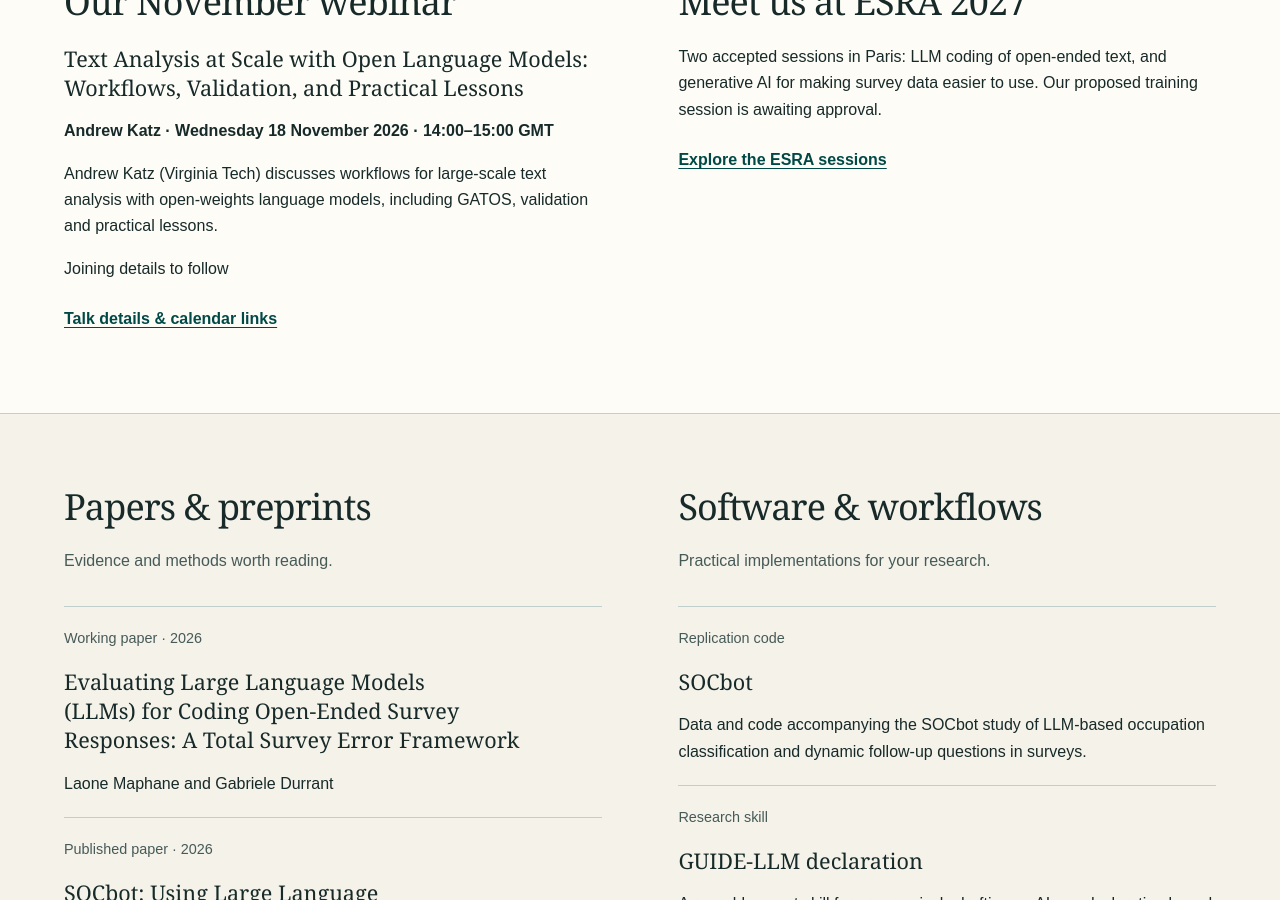
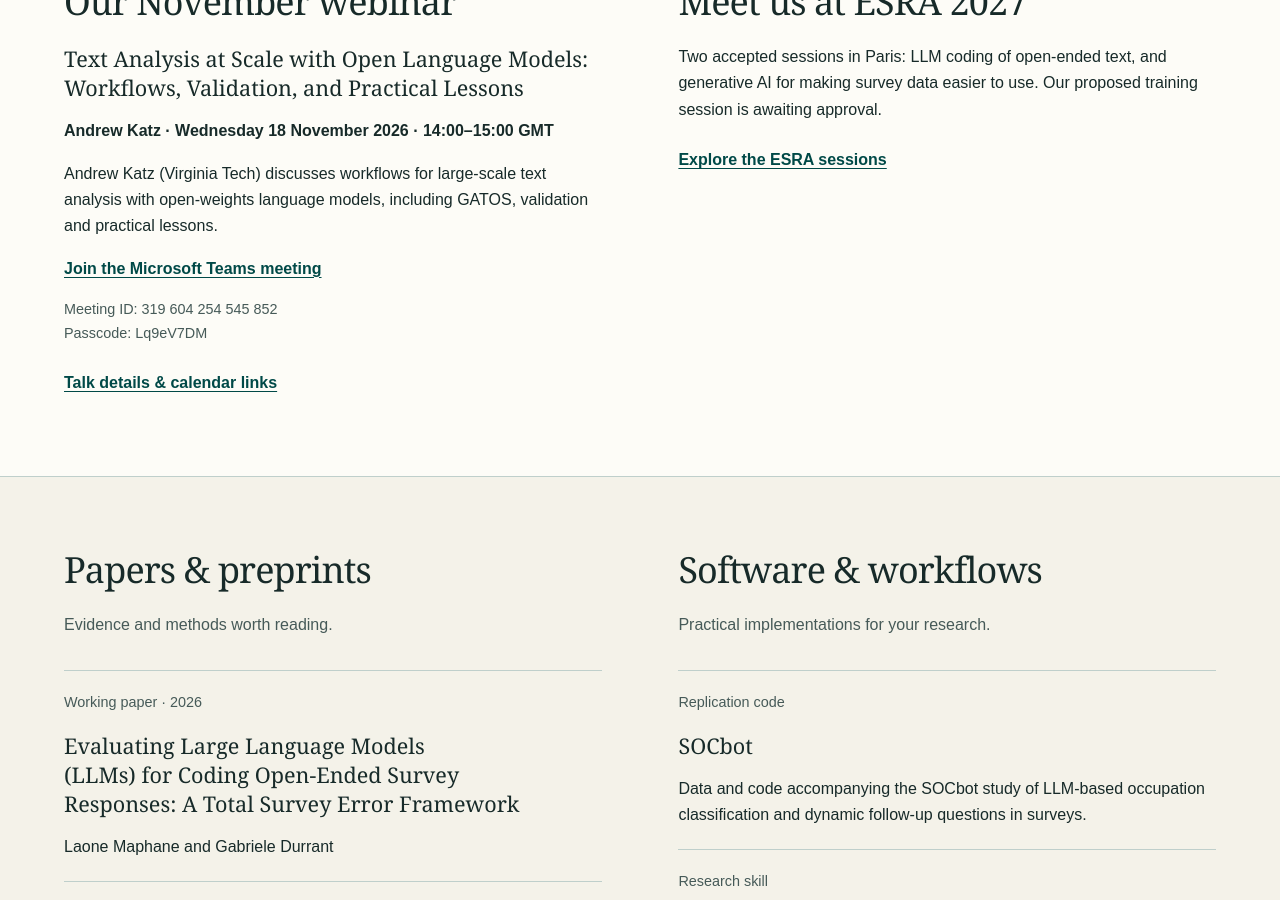
Before and after one commit to esra-ai-sig/esra-ai-sig.github.io, a Jekyll site: the page built from index.html, in a window 1280 px wide and 900 px high, scrolled down 861 px. Built offline with Jekyll 4.4.1, drawn with Linux system fonts in a browser that asks for light colours.

Commit message:
Add Teams joining details to webinar and calendar invitations

```diff
--- a/_data/events.yml
+++ b/_data/events.yml
@@ -25,9 +25,12 @@
   location: "Online"
   link: "/webinars/2026-11-18-andrew-katz/"
   note: "Andrew Katz (Virginia Tech) discusses workflows for large-scale text analysis with open-weights language models, including GATOS, validation and practical lessons."
-  joining: "Joining details to follow"
+  joining: "Join the Microsoft Teams meeting"
+  join_url: "https://teams.microsoft.com/meet/319604254545852?p=bPxT8BWRshTpJ4aIVD"
+  meeting_id: "319 604 254 545 852"
+  passcode: "Lq9eV7DM"
   calendar: "/assets/calendar/andrew-katz-2026-11-18.ics"
-  google_calendar: "https://calendar.google.com/calendar/render?action=TEMPLATE&text=Text+Analysis+at+Scale+with+Open+Language+Models%3A+Workflows%2C+Validation%2C+and+Practical+Lessons&dates=20261118T140000Z%2F20261118T150000Z&ctz=Europe%2FLondon&details=Joint+NCRM%2FESRA+AI-SIG+webinar+with+Andrew+Katz.+Joining+details+to+follow.%0Ahttps%3A%2F%2Fesra-ai-sig.github.io%2Fwebinars%2F2026-11-18-andrew-katz%2F&location=Online+%E2%80%94+joining+details+to+follow"
+  google_calendar: "https://calendar.google.com/calendar/render?action=TEMPLATE&text=Text+Analysis+at+Scale+with+Open+Language+Models%3A+Workflows%2C+Validation%2C+and+Practical+Lessons&dates=20261118T140000Z%2F20261118T150000Z&ctz=Europe%2FLondon&details=Joint+NCRM%2FESRA+AI-SIG+webinar+with+Andrew+Katz+%28Virginia+Tech%29.%0A%0AJoin+Microsoft+Teams%3A+https%3A%2F%2Fteams.microsoft.com%2Fmeet%2F319604254545852%3Fp%3DbPxT8BWRshTpJ4aIVD%0AMeeting+ID%3A+319+604+254+545+852%0APasscode%3A+Lq9eV7DM%0A%0ATalk+details%3A+https%3A%2F%2Fesra-ai-sig.github.io%2Fwebinars%2F2026-11-18-andrew-katz%2F&location=https%3A%2F%2Fteams.microsoft.com%2Fmeet%2F319604254545852%3Fp%3DbPxT8BWRshTpJ4aIVD"
   abstract: "Large language models can seemingly now code and theme thousands of open-ended texts, but the harder questions are practical: how do we as researchers design workflows that hold up, and how do we know whether outputs of such workflows can be trusted? This talk draws on years of building such processes with open-weights language models running on local hardware, applied to text data ranging from interviews, student evaluations of teaching, social media posts, job advertisements, and university AI policies. I will introduce processes such as GATOS, a workflow for emulating aspects of inductive thematic analysis, and describe the logic behind algorithmic design decisions at a high level: breaking a large corpus into steps a model can handle, deciding what goes into each context window, and keeping every code linked to the passages it came from. I will then focus on analogs of validation and how researchers might think about such strategies in their own work."
   bio: "Andrew Katz is an Associate Professor of Engineering Education and Assistant Department Head for Graduate Programs at Virginia Tech, where he directs the Improving Decisions in Engineering, Education, Agents, and Systems (IDEEAS) Lab. His research asks how people understand sociotechnical systems such as AI and how that understanding shapes their decisions. For his research, he also develops and validates methods for large-scale text analysis with open language models, including GATOS, a thematic analysis-like workflow released as the open-source Python package pygatos, and information-theoretic measures of saturation built from language model surprisal. Since 2019 his work has been supported by more than $2.5 million in external funding, including an NSF CAREER award, and has produced more than 80 publications. He holds a Ph.D. in Engineering Education from Purdue University."
   affiliation: "sig"
--- a/_includes/event.html
+++ b/_includes/event.html
@@ -10,7 +10,7 @@
     {% if ev.speaker %}<p class="i-meta">With {{ ev.speaker | escape }}</p>{% endif %}
     {% if ev.organiser %}<p class="i-meta">{% if ev.kind == 'symposium' %}Coordinators{% else %}Organised by{% endif %}: {{ ev.organiser | escape }}</p>{% endif %}
     <p>{{ ev.note | escape }}</p>
-    {% if ev.joining %}<p><strong>{{ ev.joining | escape }}</strong></p>{% endif %}
+    {% if ev.joining %}{% include webinar-joining.html event=ev %}{% endif %}
     {% if ev.link %}<a class="text-link" href="{{ event_link | escape }}">{% if ev.kind == 'course' and state != 'Past' %}Course details and booking{% elsif ev.kind == 'symposium' %}Read the session call{% elsif state == 'Past' %}Event information{% else %}Event details{% endif %}<span class="sr-only">: {{ ev.title | escape }}</span></a>{% endif %}
     {% if ev.calendar %}{% include webinar-calendar.html event=ev %}{% endif %}
   </div>
--- /dev/null
+++ b/_includes/webinar-joining.html
@@ -0,0 +1,2 @@
+<p><strong>{% if include.event.join_url %}<a href="{{ include.event.join_url | escape }}">{{ include.event.joining | escape }}</a>{% else %}{{ include.event.joining | escape }}{% endif %}</strong></p>
+{% if include.event.meeting_id %}<p class="i-meta">Meeting ID: {{ include.event.meeting_id | escape }}<br>Passcode: {{ include.event.passcode | escape }}</p>{% endif %}
--- a/index.html
+++ b/index.html
@@ -26,7 +26,7 @@ title: Home
 </div></section>
 <section class="section"><div class="wrap feature-grid">
   {% assign webinar = site.data.events | where: 'id', 'thematic-analysis-2026' | first %}
-  <div><h2>Our November webinar</h2><h3><a href="{{ webinar.link | relative_url }}">{{ webinar.title | escape }}</a></h3><p><strong>Andrew Katz · Wednesday 18 November 2026 · 14:00–15:00 GMT</strong></p><p>{{ webinar.note | escape }}</p><p>{{ webinar.joining | escape }}</p><a class="text-link" href="{{ webinar.link | relative_url }}">Talk details & calendar links</a></div>
+  <div><h2>Our November webinar</h2><h3><a href="{{ webinar.link | relative_url }}">{{ webinar.title | escape }}</a></h3><p><strong>Andrew Katz · Wednesday 18 November 2026 · 14:00–15:00 GMT</strong></p><p>{{ webinar.note | escape }}</p>{% include webinar-joining.html event=webinar %}<a class="text-link" href="{{ webinar.link | relative_url }}">Talk details & calendar links</a></div>
   <div><h2>Meet us at ESRA 2027</h2><p>Two accepted sessions in Paris: LLM coding of open-ended text, and generative AI for making survey data easier to use. Our proposed training session is awaiting approval.</p><a class="text-link" href="{{ '/activities/#sig' | relative_url }}">Explore the ESRA sessions</a></div>
 </div></section>
 <section class="section surface"><div class="wrap feature-grid">
--- a/webinars/2026-11-18-andrew-katz/index.html
+++ b/webinars/2026-11-18-andrew-katz/index.html
@@ -11,7 +11,7 @@ description: Andrew Katz presents open language model workflows, validation and
   <h1>{{ webinar.title | escape }}</h1>
   <p class="lede">{{ webinar.speaker | escape }}</p>
   <p><time datetime="2026-11-18T14:00:00Z">Wednesday 18 November 2026</time> · {{ webinar.time | escape }} · Online</p>
-  <p><strong>{{ webinar.joining | escape }}</strong></p>
+  {% include webinar-joining.html event=webinar %}
   {% include webinar-calendar.html event=webinar %}
 </div></section>
 <section class="section"><div class="wrap"><div class="prose">
```
Also changed, not shown: 1 other file.
